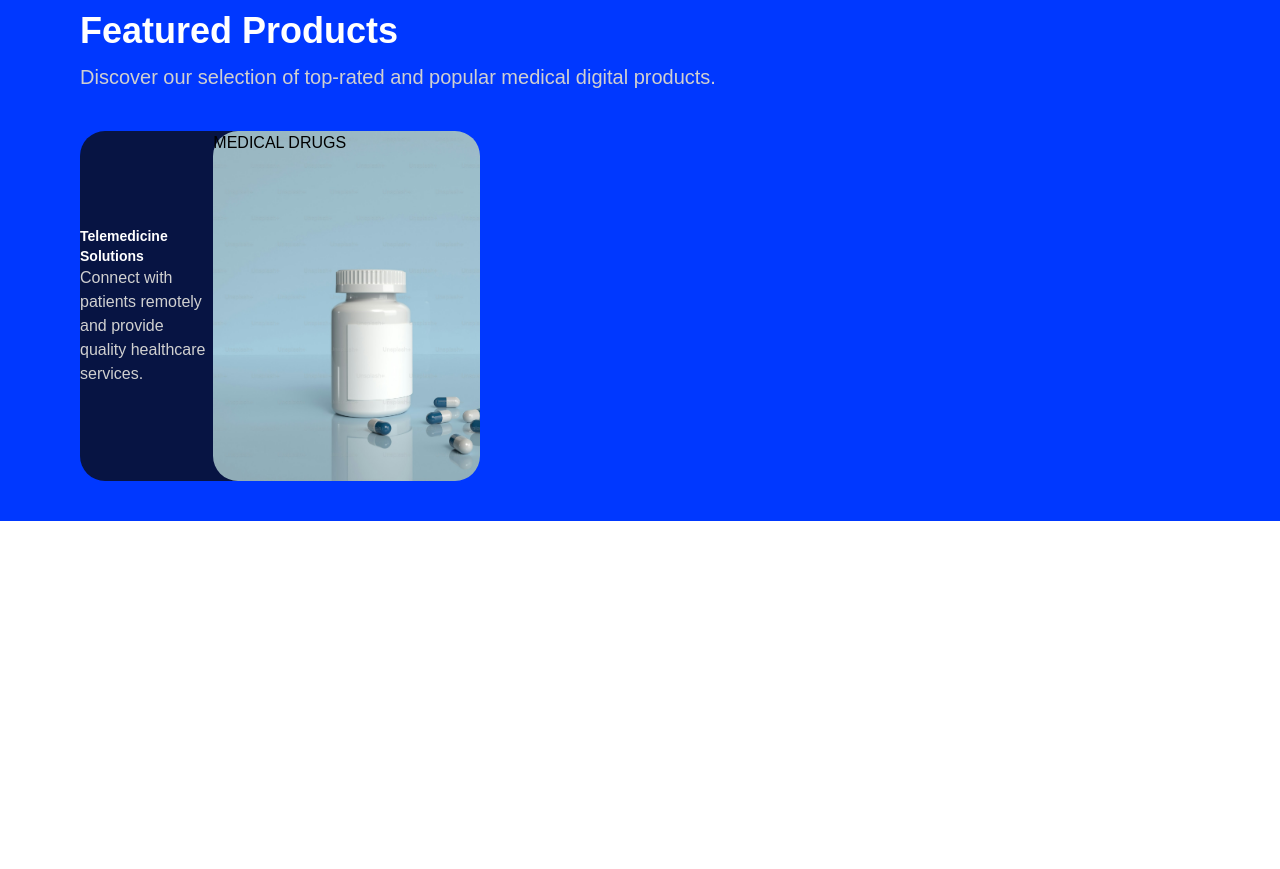
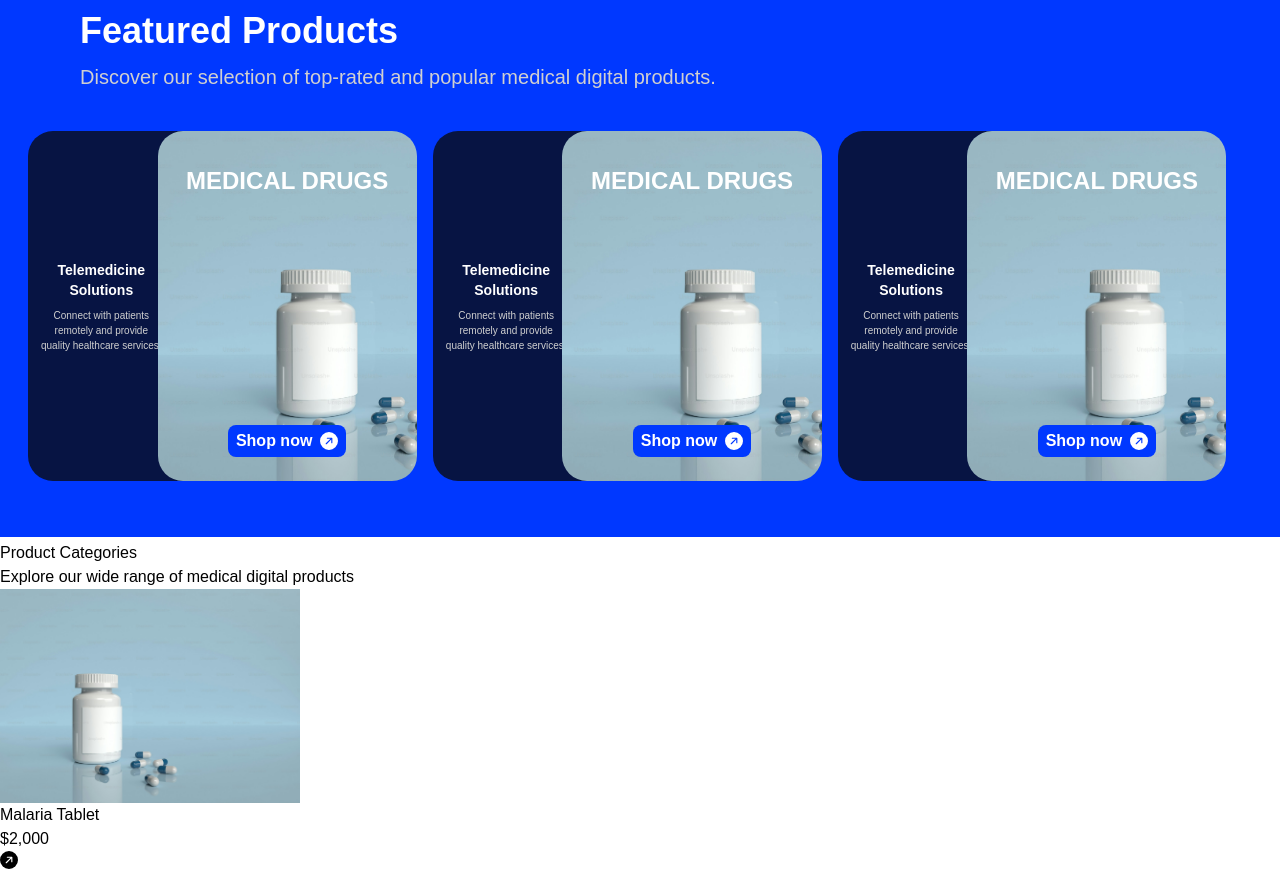
Before and after one commit to KalyptoMed/MedByKalyptoFrontend, a Next.js app: page / in a window 1280 px wide. Shown: the part 1420-2289 px from the top of the page. Before the commit the page ends 1941 px from the top, so only its background shows below. Built offline with nearby package versions, Linux system fonts and the light colour scheme.

Commit message:
feat:product categories

```diff
--- a/src/app/page.tsx
+++ b/src/app/page.tsx
@@ -3,6 +3,8 @@ import HeroSection from '@/Home/HeroSection';
 import Carousel from '@/Home/Carousel';
 import Explore from '@/Home/Explore';
 import FeaturedProducts from '@/Home/FeaturedProducts';
+import ProductCategories from '@/Home/ProductCategories';
+
 export default function Home() {
   return (
     <div className="justify-center bg-white overflow-hidden">
@@ -10,6 +12,7 @@ export default function Home() {
       <Carousel/>
       <Explore/>
       <FeaturedProducts/>
+      <ProductCategories/>
     </div>
   );
 }
--- a/src/components/Home/FeaturedProducts.tsx
+++ b/src/components/Home/FeaturedProducts.tsx
@@ -1,23 +1,80 @@
 import React from "react";
+import { BsFillArrowUpRightCircleFill } from "react-icons/bs";
+
 export default function FeaturedProducts() {
   return (
-    <div className="bg-[#0038ff] h-auto py-10 pl-20">
-      <h3 className="font-extrabold text-4xl text-white my-3">Featured Products</h3>
-      <h6 className="text-[#d0d0d0] font-thin text-xl mb-10">
+    <div className="bg-[#0038ff] h-auto py-10 flex flex-col justify-center text-center  my-1">
+      <h3 className="font-extrabold text-4xl text-white my-3 md:text-left md:pl-20 ">
+        Featured Products
+      </h3>
+      <h6 className="text-[#d0d0d0] font-thin text-xl mb-10 text-center md:text-left md:pl-20">
         Discover our selection of top-rated and popular medical digital
         products.
       </h6>
-      <div className="w-full justify-between ">
-        <div className="w-2/6 relative flex flex-row ">
-          <div className="bg-[#071443] h-[350px] w-2/3 rounded-[25px] pr-[35%]  flex flex-col justify-center ">
-            <h3 className="text-white font-black  text-sm">Telemedicine Solutions</h3>
-            <h5 className="text-[#d0d0d0]">
+      <div className="w-[98%]  flex flex-wrap gap-4  justify-center  ">
+        {/*each container */}
+        <div className="w-[90%] sm:w-[50%] lg:w-[31%] relative flex flex-row mb-4">
+          <div className="bg-[#071443] h-[350px] w-2/3 rounded-[25px] pr-[32%]  flex flex-col justify-center px-3">
+            <h3 className="text-white font-black  text-sm">
+              Telemedicine Solutions
+            </h3>
+            <h5 className="text-[#d0d0d0] text-[10px] pt-2 ">
               Connect with patients remotely and provide quality healthcare
               services.
             </h5>
           </div>
-          <div className=" bg-cover bg-[url('/assets/images/drugPix.png')] w-4/6 right-0 h-[350px] rounded-[25px] absolute ">
-            <h3>MEDICAL DRUGS</h3>
+          <div className=" bg-cover bg-[url('/assets/images/drugPix.png')] w-4/6 right-0 h-[350px] rounded-[25px] absolute flex flex-col items-center pt-8 ">
+            <h3 className="text-white font-extrabold text-[24px] text-center">
+              MEDICAL DRUGS
+            </h3>
+            <button className="bg-[#0038FF] hover:bg-white text-white hover:text-[#0038FF] px-2 flex gap-2 mt-auto mb-6 items-center font-semibold py-1 rounded-lg justify-end align-baseline">
+              Shop now
+              <BsFillArrowUpRightCircleFill size={18} />
+            </button>
+          </div>
+        </div>
+
+        {/*second container */}
+        <div className="w-[90%] sm:w-[50%] lg:w-[31%] relative flex flex-row mb-4">
+          <div className="bg-[#071443] h-[350px] w-2/3 rounded-[25px] pr-[32%]  flex flex-col justify-center px-3">
+            <h3 className="text-white font-black  text-sm">
+              Telemedicine Solutions
+            </h3>
+            <h5 className="text-[#d0d0d0] text-[10px] pt-2 ">
+              Connect with patients remotely and provide quality healthcare
+              services.
+            </h5>
+          </div>
+          <div className=" bg-cover bg-[url('/assets/images/drugPix.png')] w-4/6 right-0 h-[350px] rounded-[25px] absolute flex flex-col items-center pt-8 ">
+            <h3 className="text-white font-extrabold text-[24px] text-center">
+              MEDICAL DRUGS
+            </h3>
+            <button className="bg-[#0038FF] hover:bg-white text-white hover:text-[#0038FF] px-2 flex gap-2 mt-auto mb-6 items-center font-semibold py-1 rounded-lg justify-end align-baseline">
+              Shop now
+              <BsFillArrowUpRightCircleFill size={18} />
+            </button>
+          </div>
+        </div>
+
+        {/*third container */}
+        <div className="w-[90%] sm:w-[50%] lg:w-[31%] relative flex flex-row mb-4">
+          <div className="bg-[#071443] h-[350px] w-2/3 rounded-[25px] pr-[32%]  flex flex-col justify-center px-3">
+            <h3 className="text-white font-black  text-sm">
+              Telemedicine Solutions
+            </h3>
+            <h5 className="text-[#d0d0d0] text-[10px] pt-2 ">
+              Connect with patients remotely and provide quality healthcare
+              services.
+            </h5>
+          </div>
+          <div className=" bg-cover bg-[url('/assets/images/drugPix.png')] w-4/6 right-0 h-[350px] rounded-[25px] absolute flex flex-col items-center pt-8 ">
+            <h3 className="text-white font-extrabold text-[24px] text-center">
+              MEDICAL DRUGS
+            </h3>
+            <button className="bg-[#0038FF] hover:bg-white text-white hover:text-[#0038FF] px-2 flex gap-2 mt-auto mb-6 items-center font-semibold py-1 rounded-lg justify-end align-baseline">
+              Shop now
+              <BsFillArrowUpRightCircleFill size={18} />
+            </button>
           </div>
         </div>
       </div>
--- /dev/null
+++ b/src/components/Home/ProductCategories.tsx
@@ -0,0 +1,25 @@
+import React from "react";
+import Image from "next/image";
+import { BsFillArrowUpRightCircleFill } from "react-icons/bs";
+
+export default function ProductCategories() {
+  return (
+    <div>
+      <h3 className="">Product Categories</h3>
+      <h6 className="">Explore our wide range of medical digital products</h6>
+      <div className="row">
+        <div className="col-md-4">
+          <div className="card">
+           <Image src="/assets/images/drugPix.png" alt="Telemedicine" width={300} height={200} />
+              <h5 className="card-title">Malaria Tablet</h5>
+              <p className="card-text">
+                $2,000
+              </p>
+                <BsFillArrowUpRightCircleFill size={18} />
+          </div>
+        </div>
+      </div>
+
+    </div>
+  );
+}
```
